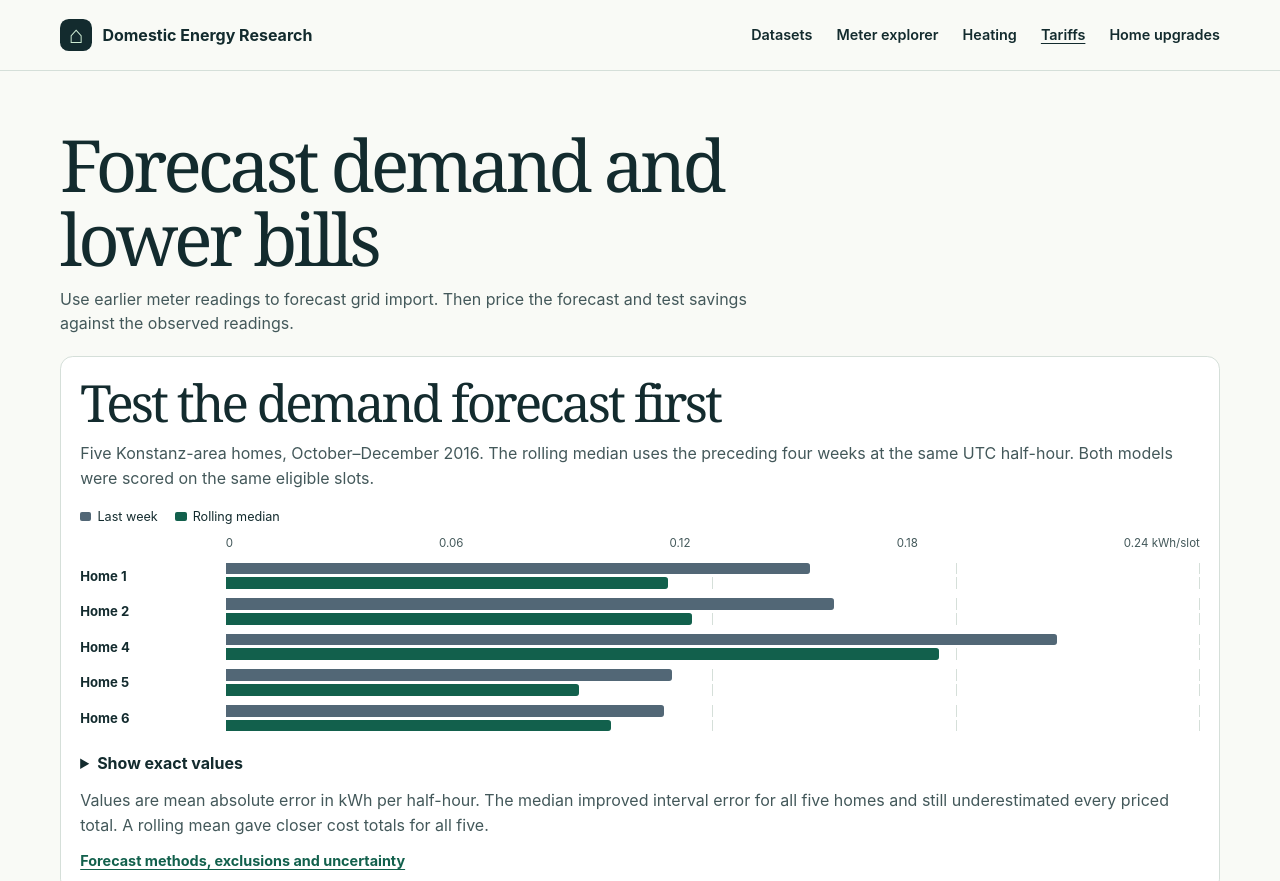
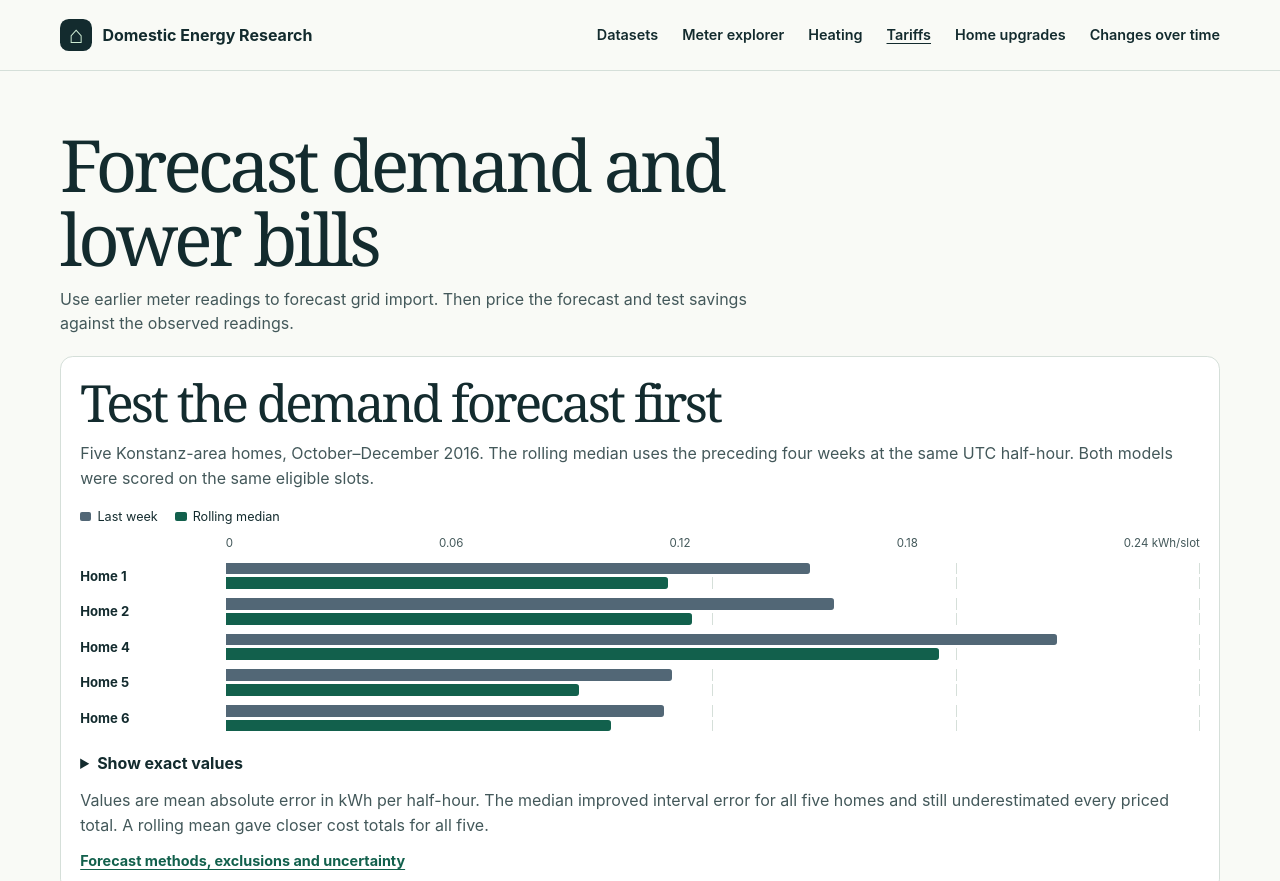
Before and after one commit to charlie9578/domestic-energy-analysis, a plain HTML site: page tariffs.html in a window 1280 px wide. Shown: the top 881 px of the page. Drawn offline with Linux system fonts and the light colour scheme.

Commit message:
Link changes-over-time research and interactive scenarios throughout website

```diff
--- a/tariffs.html
+++ b/tariffs.html
@@ -14,7 +14,7 @@
   <header class="header">
     <div class="wrap header-inner">
       <a class="brand" href="./"><span class="brand-icon" aria-hidden="true">⌂</span> Domestic Energy Research</a>
-      <nav aria-label="Main navigation"><a href="datasets.html">Datasets</a><a href="meter-explorer.html">Meter explorer</a><a href="heating.html">Heating</a><a href="tariffs.html" aria-current="page">Tariffs</a><a href="upgrades.html">Home upgrades</a></nav>
+      <nav aria-label="Main navigation"><a href="datasets.html">Datasets</a><a href="meter-explorer.html">Meter explorer</a><a href="heating.html">Heating</a><a href="tariffs.html" aria-current="page">Tariffs</a><a href="upgrades.html">Home upgrades</a><a href="behaviour.html">Changes over time</a></nav>
     </div>
   </header>
 
```
